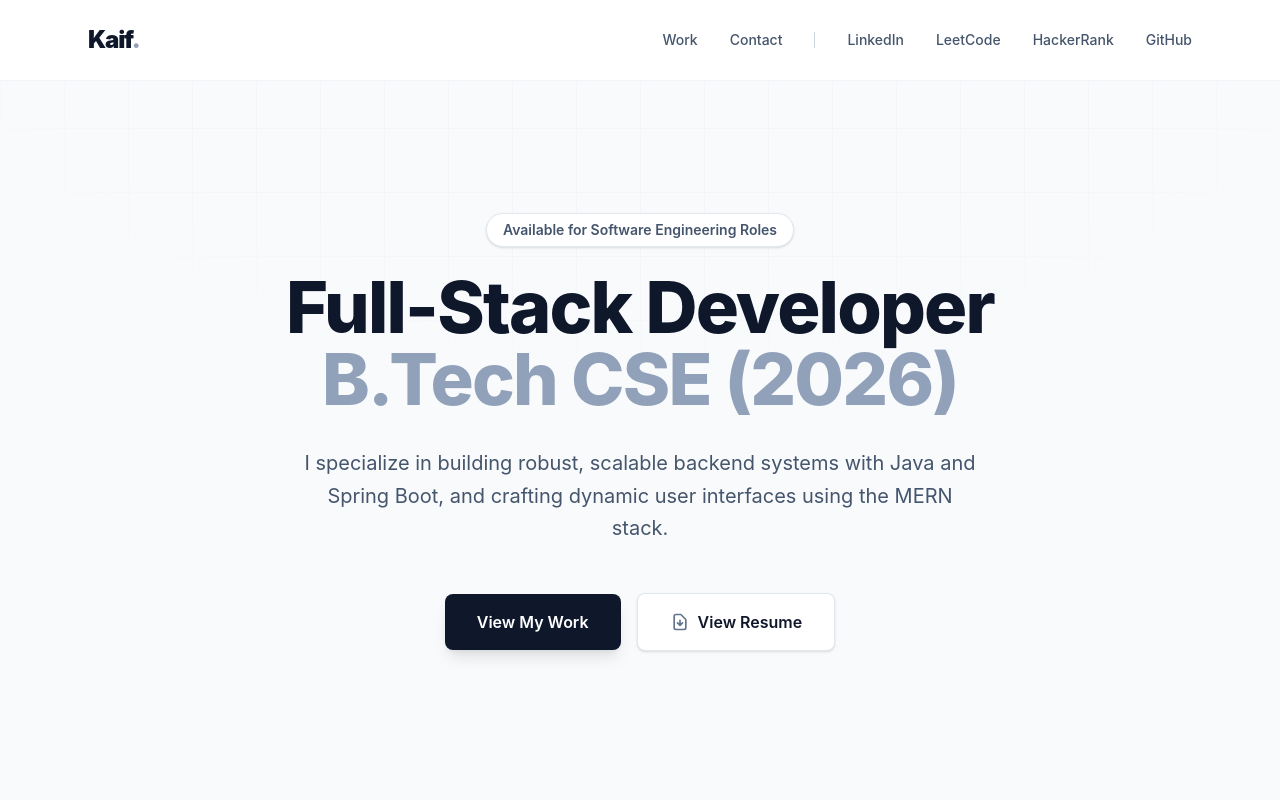
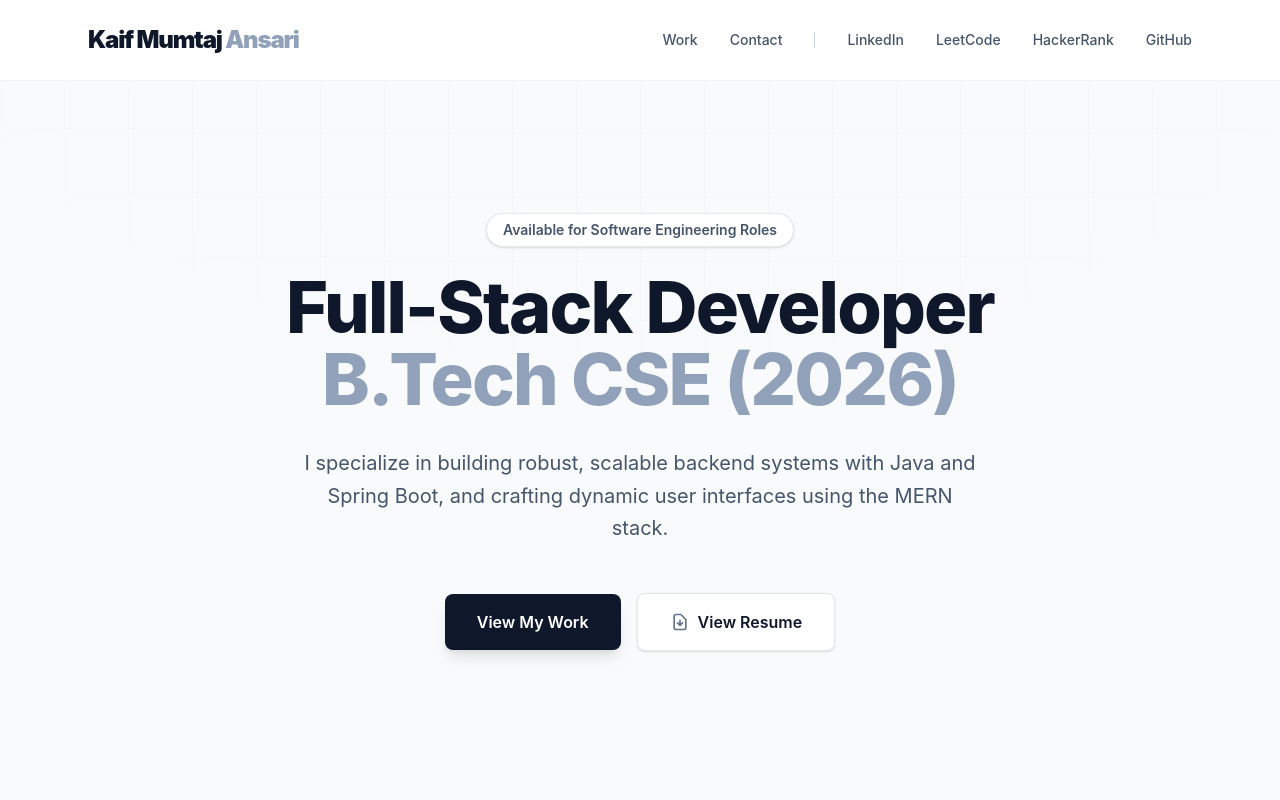
Before and after one commit to Mohammad-Kaif45/My-Portfolio, a React (Vite) app in the folder client/: page / in a window 1280 px wide. Shown: the top 800 px of the page. Built offline with nearby package versions, Linux system fonts and the light colour scheme; no server answers.

Commit message:
Update profiles's link

```diff
--- a/client/src/components/Contact.jsx
+++ b/client/src/components/Contact.jsx
@@ -13,7 +13,7 @@ const Contact = () => {
     setStatus('Sending...');
 
     try {
-      const response = await fetch('http://127.0.0.1:5000/api/messages', {
+      const response = await fetch('https://my-portfolio-ny82.onrender.com', {
         method: 'POST',
         headers: {
           'Content-Type': 'application/json',
--- a/client/src/components/Navbar.jsx
+++ b/client/src/components/Navbar.jsx
@@ -12,7 +12,7 @@ const Navbar = () => {
 
         {/* Logo / Name */}
         <div className="text-2xl font-black text-slate-900 tracking-tighter">
-          Kaif<span className="text-slate-400">.</span>
+          Kaif Mumtaj<span className="text-slate-400"> Ansari</span>
         </div>
 
         {/* Desktop Navigation (Hidden on Mobile) */}
--- a/client/src/components/Projects.jsx
+++ b/client/src/components/Projects.jsx
@@ -6,7 +6,7 @@ const Projects = () => {
 
   useEffect(() => {
     // Fetching from your working local backend
-    fetch('http://127.0.0.1:5000/api/projects')
+    fetch('https://my-portfolio-ny82.onrender.com')
       .then((response) => response.json())
       .then((data) => {
         setProjects(data);
```
